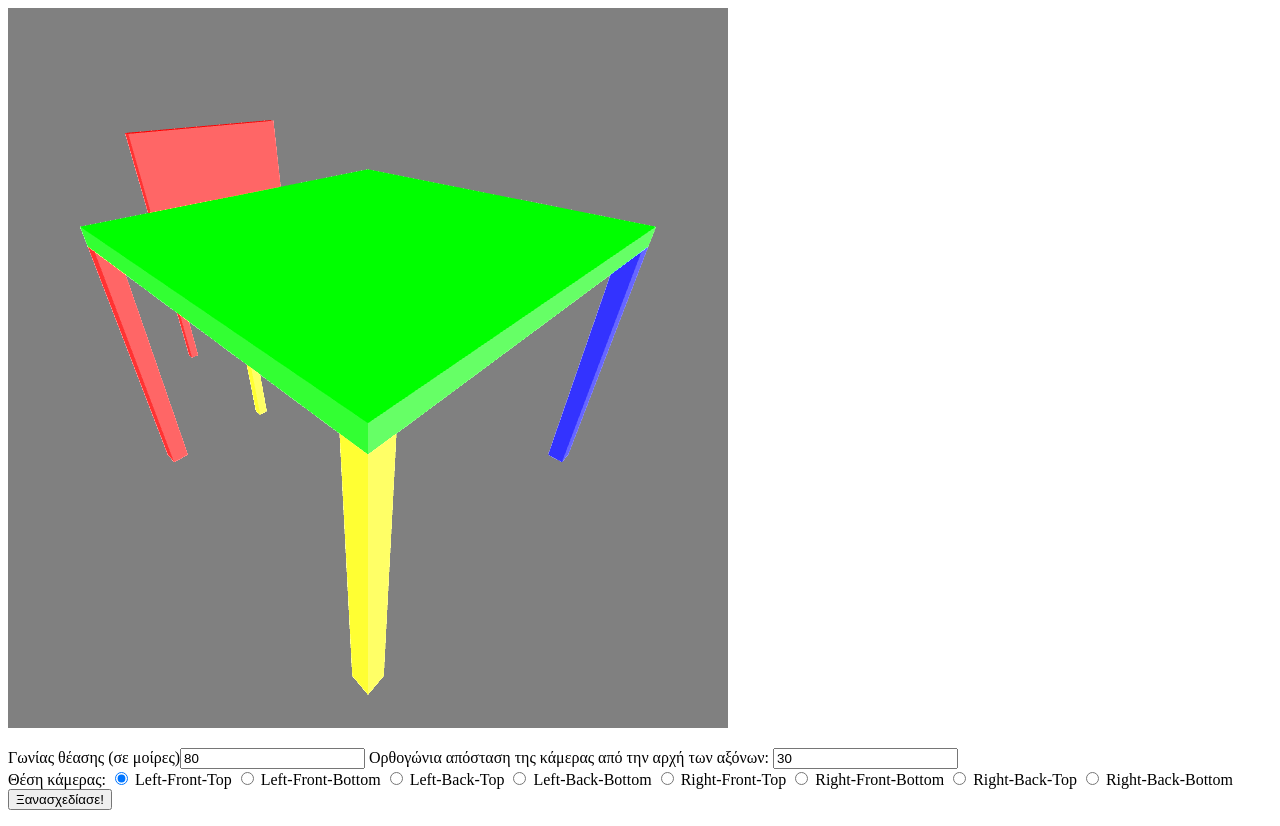
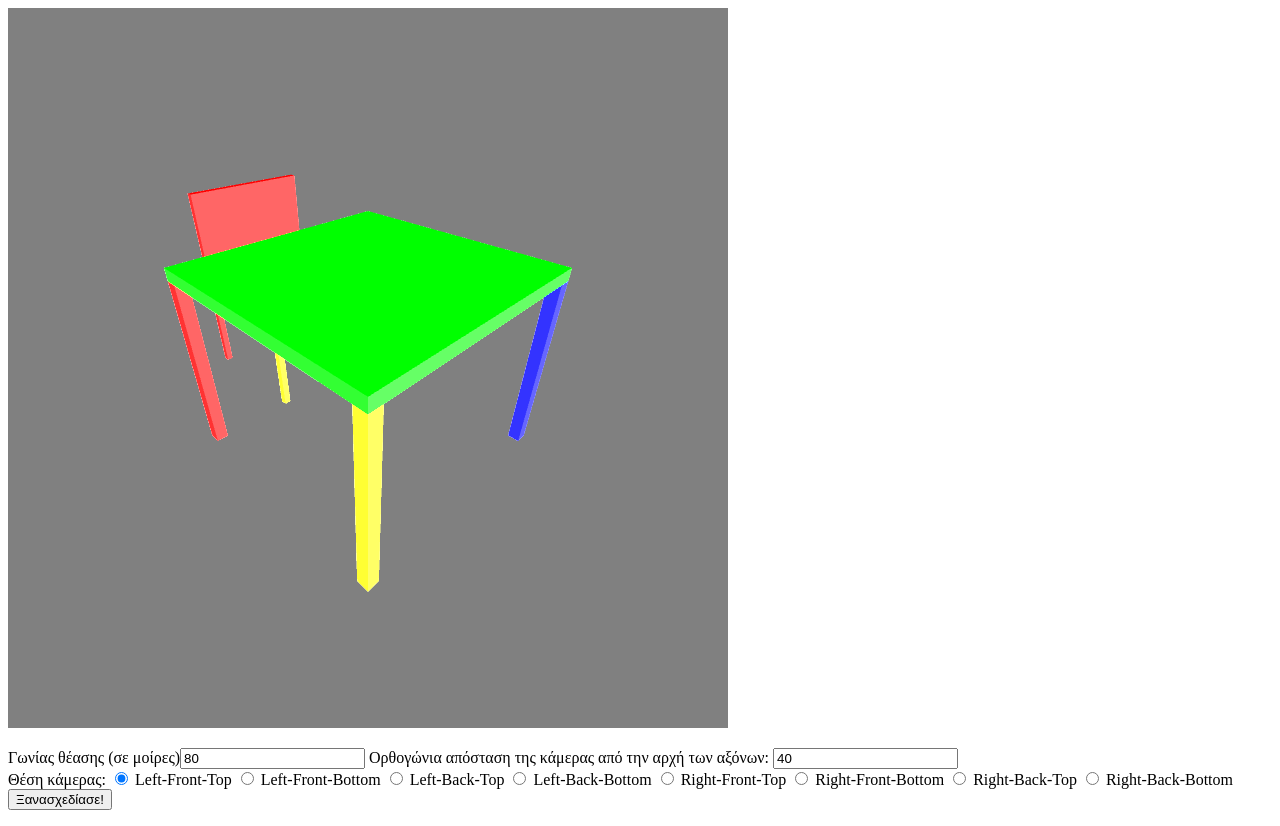
Before and after one commit to MelinaMoraiti/webgl-3d-scene, a plain HTML site: page sceneV2.html in a window 1280 px wide. Drawn offline with Linux system fonts and the light colour scheme.

Commit message:
Increase default view distance

```diff
--- a/sceneV2.html
+++ b/sceneV2.html
@@ -36,7 +36,7 @@
         <p>
             <!-- Βήμα περιστροφής του κύβου:<input type="text" id="stepAngleText" value="1" autocomplete="off">-->
             Γωνίας θέασης (σε μοίρες)<input type="text" id="viewAngleTxt" value="80" autocomplete="off">
-            Ορθογώνια απόσταση της κάμερας από την αρχή των αξόνων: <input type="text" id="viewDistanceTxt" value="30" autocomplete="off">
+            Ορθογώνια απόσταση της κάμερας από την αρχή των αξόνων: <input type="text" id="viewDistanceTxt" value="40" autocomplete="off">
             <br>
             Θέση κάμερας:
             <input type="radio" name="cameraPosition" value="Left-Front-Top" checked> Left-Front-Top
```
